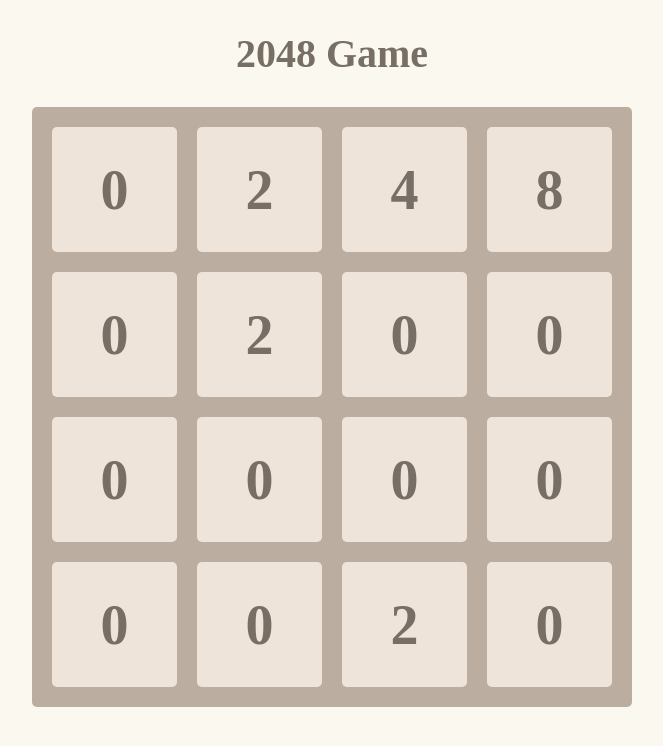
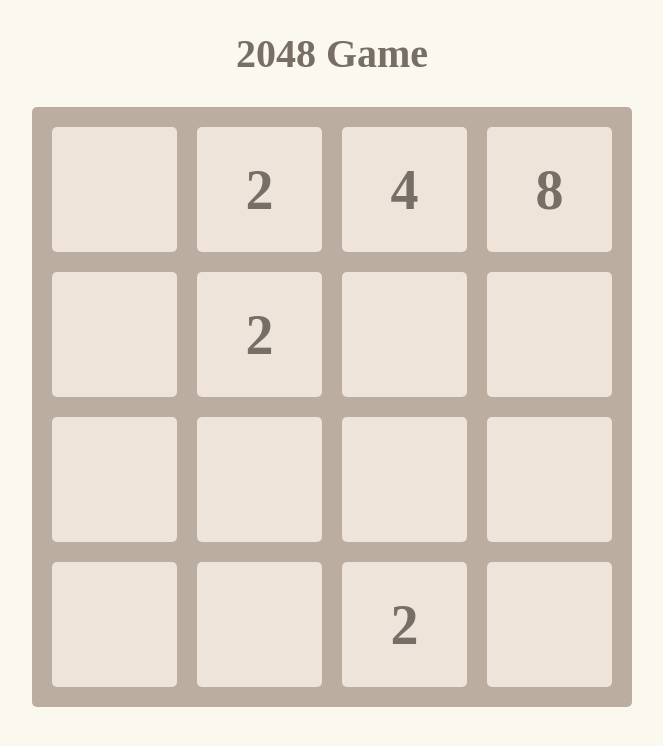
Before and after one commit to madzadev/2048, a Svelte app: page / in a window 1280 px wide. Shown: the top 746 px of the page, without its empty margins (308-971 px from the left). Built offline with nearby package versions, Linux system fonts and the light colour scheme; a web font is replaced by a local one.

Commit message:
empty numbers hide

```diff
--- a/src/App.svelte
+++ b/src/App.svelte
@@ -38,6 +38,31 @@
   const moveLeft = () => {
     numbers.forEach((el, index) => {
       let arr = el.filter((num) => num !== 0);
+
+      // let sumArr = [];
+      // let first = 0;
+      // let second = 0;
+      // let summed = false;
+
+      // arr.forEach((el, index) => {
+      //   if (index < arr.length - 1) {
+      //     first = el;
+      //     second = arr[index + 1];
+      //     console.log(first, second);
+      //   }
+      //   if (!summed) {
+      //     if (first != 0 && second != 0) {
+      //       if (first == second) {
+      //         sumArr.push(first + second);
+      //         summed = true;
+      //       } else {
+      //         sumArr.push(first);
+      //       }
+      //     }
+      //   }
+      //   summed = false;
+      // });
+
       numbers[index] = arr;
       numbers[index].push(...Array(4 - arr.length).fill(0));
     });
@@ -107,7 +132,7 @@
 <main>
   {#each numbers as arr, i}
     {#each arr as num, i}
-      <div class="tile">{num}</div>
+      <div class="tile">{num !== 0 ? num : ''}</div>
     {/each}
   {/each}
 </main>
```
